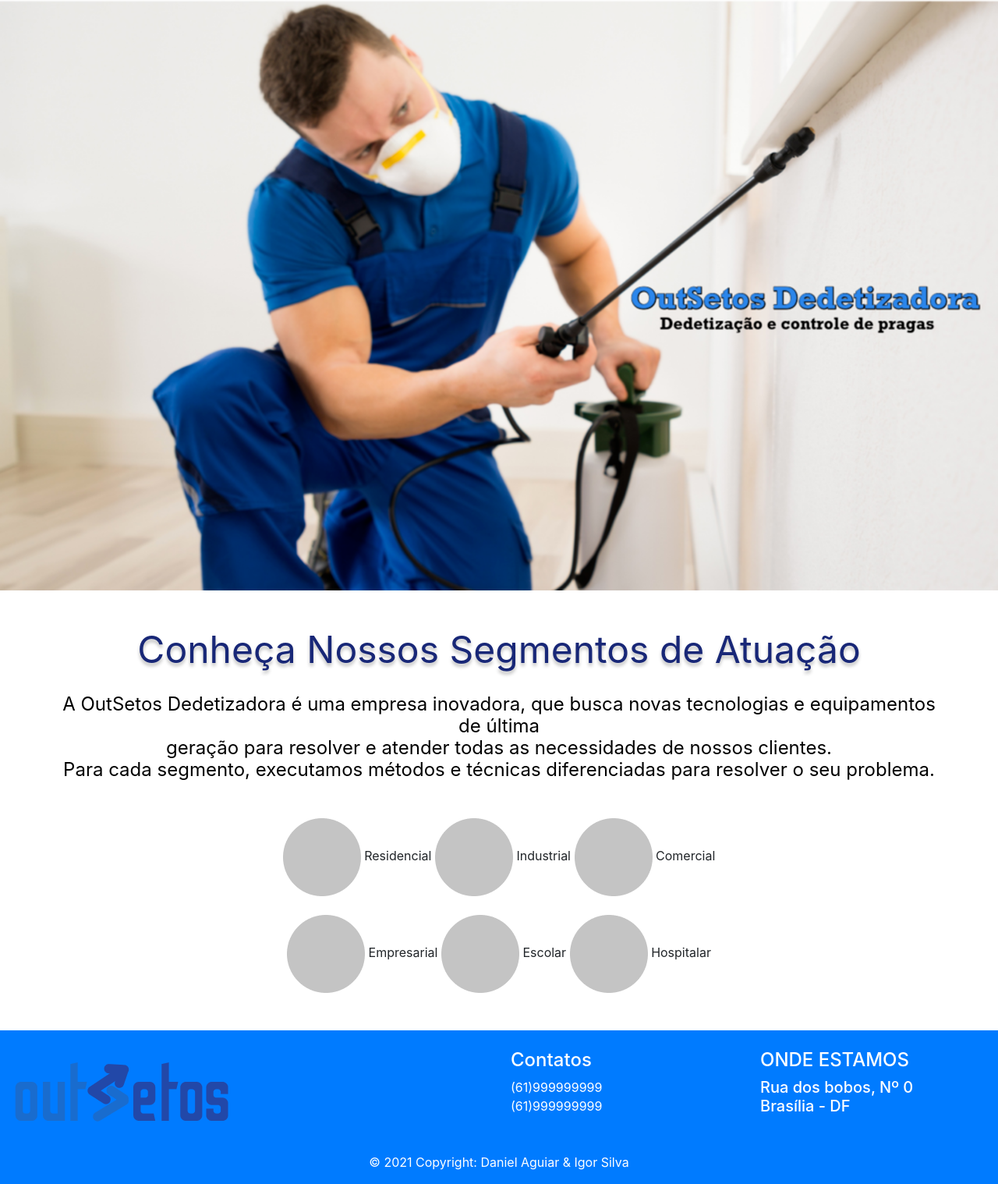
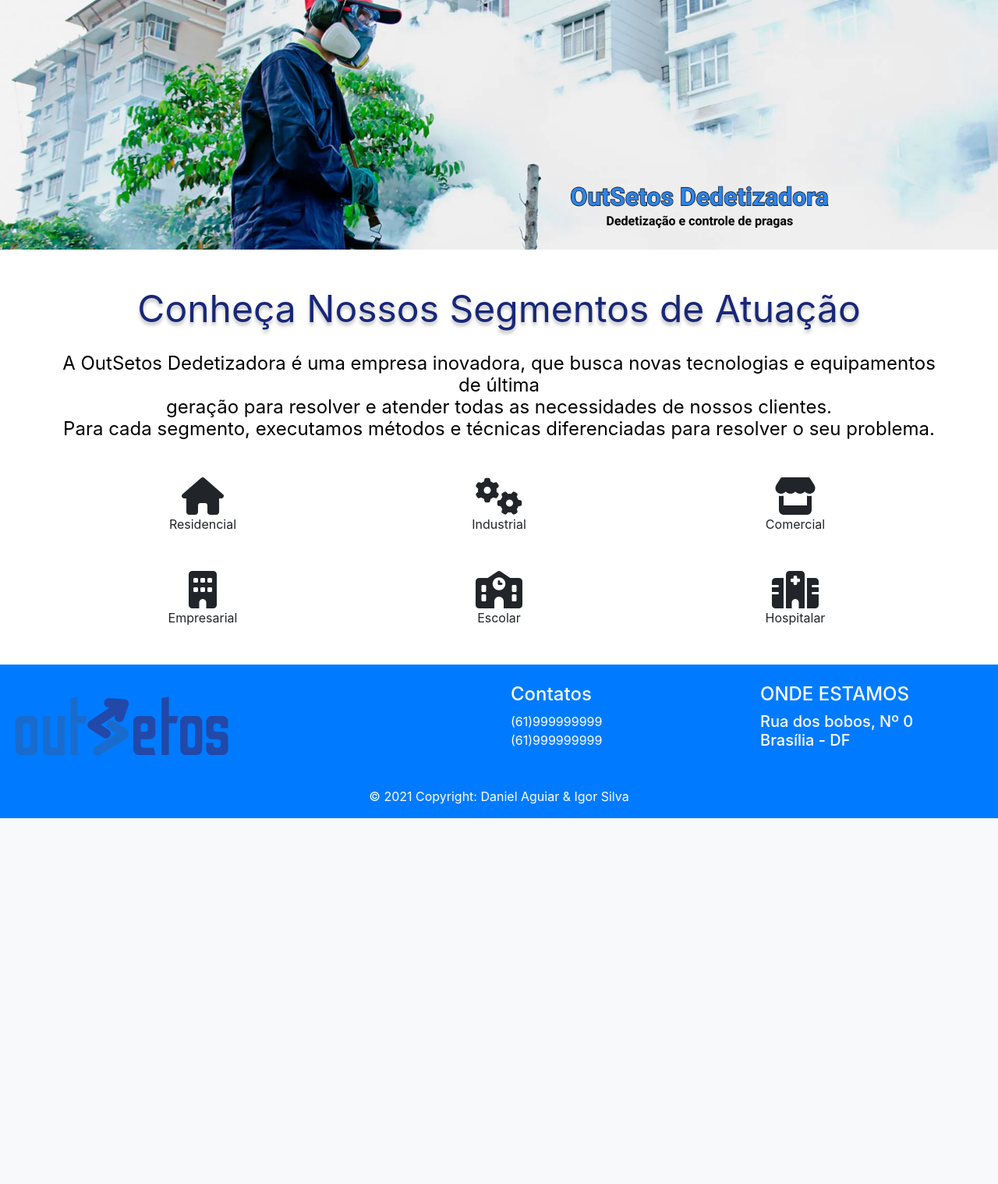
Before and after one commit to outsetos/outsetos.github.io, a web app: file area-de-atuacao.html in a window 1280 px wide. Shown: the part 82-1600 px from the top of the page at 78% size. After the commit the page ends 1131 px from the top, so only its background shows below. Run offline with its HTML, style and script files only (its server is not run), Linux system fonts and the light colour scheme; some libraries are stand-ins or nearby versions.

Commit message:
fix: icons area de atuação

```diff
--- a/area-de-atuacao.html
+++ b/area-de-atuacao.html
@@ -12,6 +12,10 @@
     <meta name="viewport" content="width=device-width, initial-scale=1.0" />
     <link rel="stylesheet" href="css/bootstrap.min.css" />
     <link rel="stylesheet" href="css/style.css" />
+    <script
+      src="https://kit.fontawesome.com/1c3439e0df.js"
+      crossorigin="anonymous"
+    ></script>
     <title>Área de Atuação</title>
   </head>
   <body>
@@ -42,39 +46,61 @@
       </ul>
     </nav>
 
-    <img class="img-fluid" src="images/area-de-atuacao.png" alt="" />
+    <img class="img-fluid container-fluid" style="padding: 0px;" src="images/area-de-atuacao.png" alt="" />
 
     <div class="container">
       <div class="row">
         <div class="col mt-5 text-center texto-conheca-nossos-segmentos">
-        	Conheça Nossos Segmentos de Atuação
+          Conheça Nossos Segmentos de Atuação
         </div>
         <div class="text-center texto-outsetos-dedetizadora">
-        <br>
-        		A OutSetos Dedetizadora é uma empresa inovadora, que busca novas tecnologias e equipamentos de última <br>
+          <br />
+          A OutSetos Dedetizadora é uma empresa inovadora, que busca novas
+          tecnologias e equipamentos de última <br />
 
-                 geração para resolver e atender todas as necessidades de nossos clientes. <br>
+          geração para resolver e atender todas as necessidades de nossos
+          clientes. <br />
 
-                 Para cada segmento, executamos métodos e técnicas diferenciadas para resolver o seu problema. <br>
+          Para cada segmento, executamos métodos e técnicas diferenciadas para
+          resolver o seu problema. <br />
         </div>
+      </div>
+      <br /><br />
+
+      <div class="row">
+        <div class="col text-center">
+          <i class="fas fa-home iconSize"></i> <br />
+          Residencial
         </div>
-        <br><br>
-        <div class="text-center">
-        <img class= "ellipse-1 "alt="" src="images/ellipse-3.png">
-        Residencial
-        <img class= "ellipse-2 "alt="" src="images/ellipse-3.png">
-        Industrial
-        <img class= "ellipse-3 "alt="" src="images/ellipse-3.png">
-        Comercial<br><br>
-        <img class= "ellipse-4 "alt="" src="images/ellipse-3.png">
-        Empresarial
-        <img class= "ellipse-5 "alt="" src="images/ellipse-3.png">
-        Escolar
-        <img class= "ellipse-6 "alt="" src="images/ellipse-3.png">
-        Hospitalar
+        <div class="col text-center">
+          <i class="fas fa-cogs iconSize"></i><br />
+          Industrial
         </div>
+        <div class="col text-center">
+          <i class="fas fa-store iconSize"></i> <br />
+          Comercial
+        </div>
+      </div>
+
+      <div class="row mt-5">
+
+        <div class="col text-center">
+          <i class="fas fa-building iconSize"></i> <br />
+          Empresarial
         </div>
 
+
+
+        <div class="col text-center">
+          <i class="fas fa-school iconSize"></i> <br />
+          Escolar
+        </div>
+        <div class="col text-center">
+          <i class="fas fa-hospital iconSize"></i> <br />
+          Hospitalar
+        </div>
+      </div>
+    </div>
 
     <script src="js/footer.js"></script>
     <footer-component></footer-component>
--- a/css/style.css
+++ b/css/style.css
@@ -81,3 +81,16 @@ h2{
 	left: 979px;
 	top: 1352px;
 }
+
+
+.iconSize{
+	font-size: 3rem;
+}
+
+
+@media (max-width: 797px) {
+    body {
+        padding-left: 0px;
+        padding-right: 0px;
+    }
+}
```
Also changed, not shown: images/area-de-atuacao.png.
